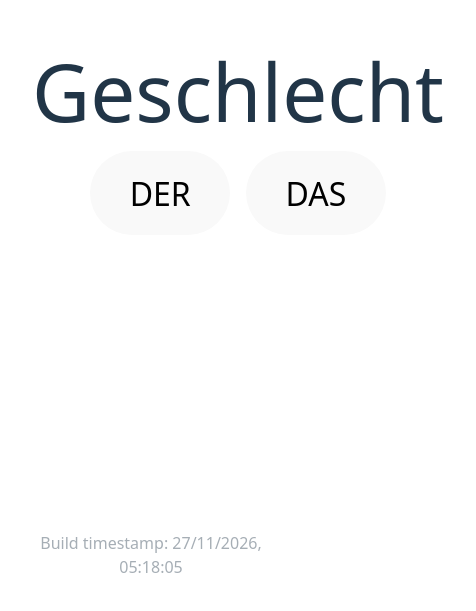
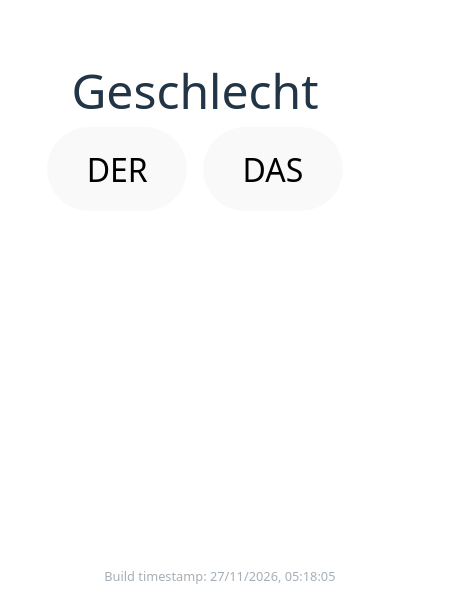
Before and after one commit to Erkenbend/article-trainer, a React (Vite) app: page / in a window 390 px wide. Shown: the part 233-844 px from the top of the page, 476 px wide, since content can reach past the window. Built offline with nearby package versions, Linux system fonts and the light colour scheme.

Commit message:
improve mobile display

```diff
--- a/src/App.css
+++ b/src/App.css
@@ -7,8 +7,8 @@
 
 .footer {
     position: fixed;
-    bottom: 2em;
-    right: 3em;
+    bottom: 2%;
+    right: 3%;
     display: flex;
     align-items: center;
 }
@@ -16,11 +16,12 @@
 .build-timestamp {
     padding-left: 1em;
     padding-right: 1em;
+    font-size: 0.8em;
     opacity: 0.4;
 }
 
 .challenge-word {
-    font-size: 5em;
+    font-size: xxx-large;
 }
 
 .response-button + .response-button {
--- a/src/App.tsx
+++ b/src/App.tsx
@@ -71,7 +71,7 @@ function App() {
                 </div>
                 <div className="github-logo">
                     <a href="https://github.com/Erkenbend/article-trainer">
-                        <img src="/github-mark-white.svg" alt="GitHub Logo" width="40px"/>
+                        <img src="/github-mark-white.svg" alt="GitHub Logo" width="30px"/>
                     </a>
                 </div>
             </div>
```
